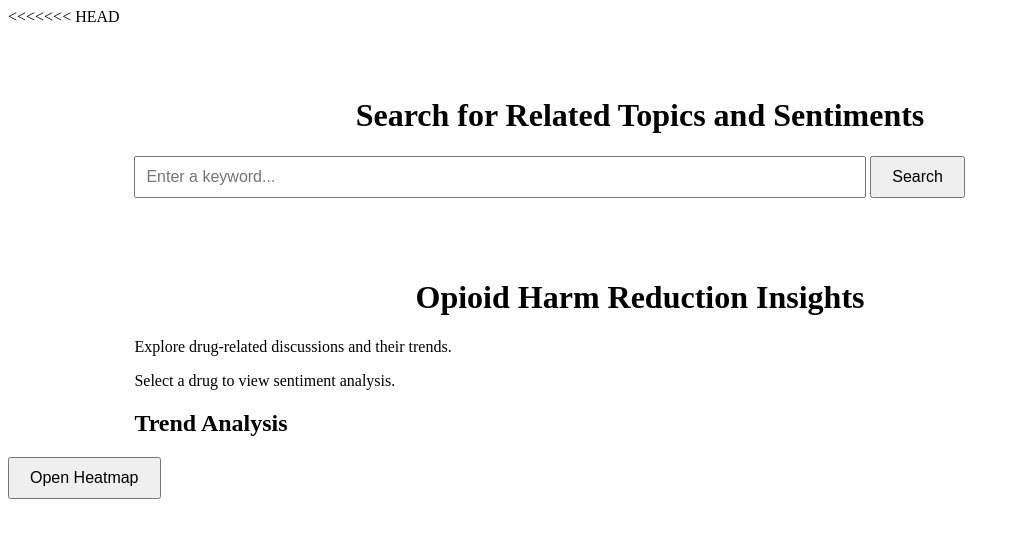
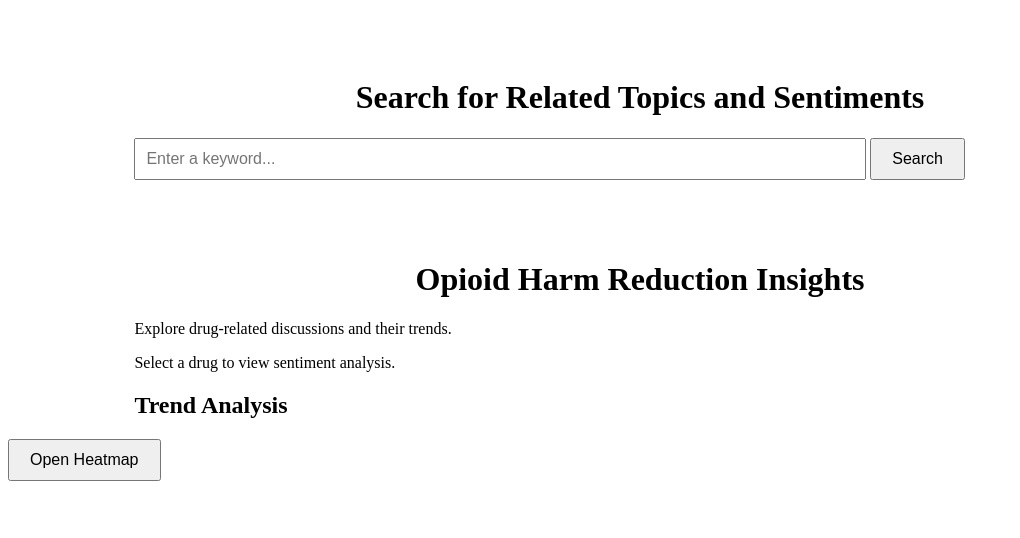
Before and after one commit to nidhi0805/Personal-Drug-Overdose-Harm-Reduction, a Flask app: page / in a window 1280 px wide. Shown: the top 538 px of the page, without its empty margins (0-1020 px from the left). Run offline with Flask 3, Linux system fonts and the light colour scheme; parts of the project's set-up code (start-up, migrations or seed data) failed here and were passed over.

Commit message:
Update index.html

```diff
--- a/Templates/index.html
+++ b/Templates/index.html
@@ -3,7 +3,6 @@
 <head>
     <meta charset="UTF-8">
     <meta name="viewport" content="width=device-width, initial-scale=1.0">
-<<<<<<< HEAD
     <title>Keyword Sentiment and Topics Search</title>
     <link rel="stylesheet" href="{{ url_for('static', filename='style.css') }}">
 </head>
@@ -67,7 +66,6 @@
         });
     });
 });
-=======
     <title>Opioid Harm Reduction Insights</title>
     <link rel="stylesheet" href="/static/style.css">
     <script type="text/javascript" src="https://www.gstatic.com/charts/loader.js"></script>
@@ -202,7 +200,6 @@
             $('#trendchart').html('<p>Error loading trend data.</p>');
         });
     }
->>>>>>> nidhi
     </script>
 </body>
 </html>
```
